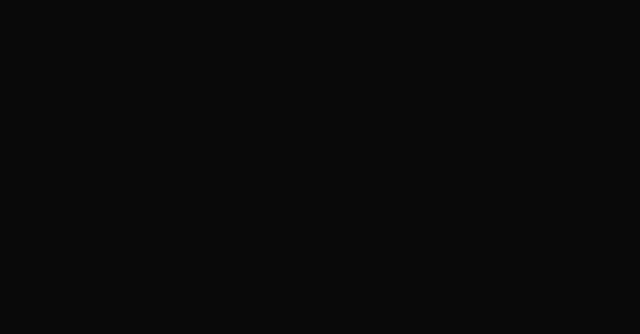
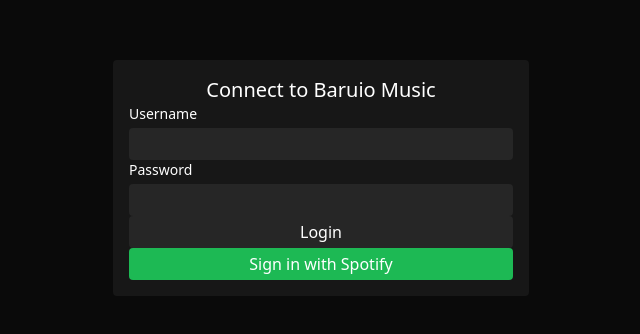
Before and after one commit to BARUIOM/baruio.com, a Svelte app: page /#/login in a window 1280 px wide. Shown: the part 222-556 px from the top of the page, without its empty margins (319-959 px from the left). Built offline with nearby package versions, Linux system fonts and the light colour scheme.

Commit message:
Login page form layout

```diff
--- a/src/views/Login.svelte
+++ b/src/views/Login.svelte
@@ -1,3 +1,29 @@
-<div class="w-screen h-screen flex justify-center items-center">
-    <div class="w-1/4"></div>
+<script lang="ts">
+    import FormButton from "@/components/FormButton.svelte";
+    import FormInput from "@/components/FormInput.svelte";
+
+    let username = "";
+    let password = "";
+</script>
+
+<div class="login-page">
+    <div class="login-card w-full md:w-1/2 xl:w-1/3 2xl:w-1/4">
+        <div class="text-xl text-center">Connect to Baruio Music</div>
+
+        <FormInput label="Username" bind:value={username} />
+        <FormInput label="Password" type="password" bind:value={password} />
+
+        <FormButton label="Login" color="#262626" />
+        <FormButton label="Sign in with Spotify" color="#1DB954" />
+    </div>
 </div>
+
+<style lang="scss">
+    div.login-page {
+        @apply w-screen h-screen p-4 flex justify-center items-center;
+    }
+
+    div.login-card {
+        @apply rounded p-4 space-y-4 bg-neutral-900 flex flex-col;
+    }
+</style>
```
